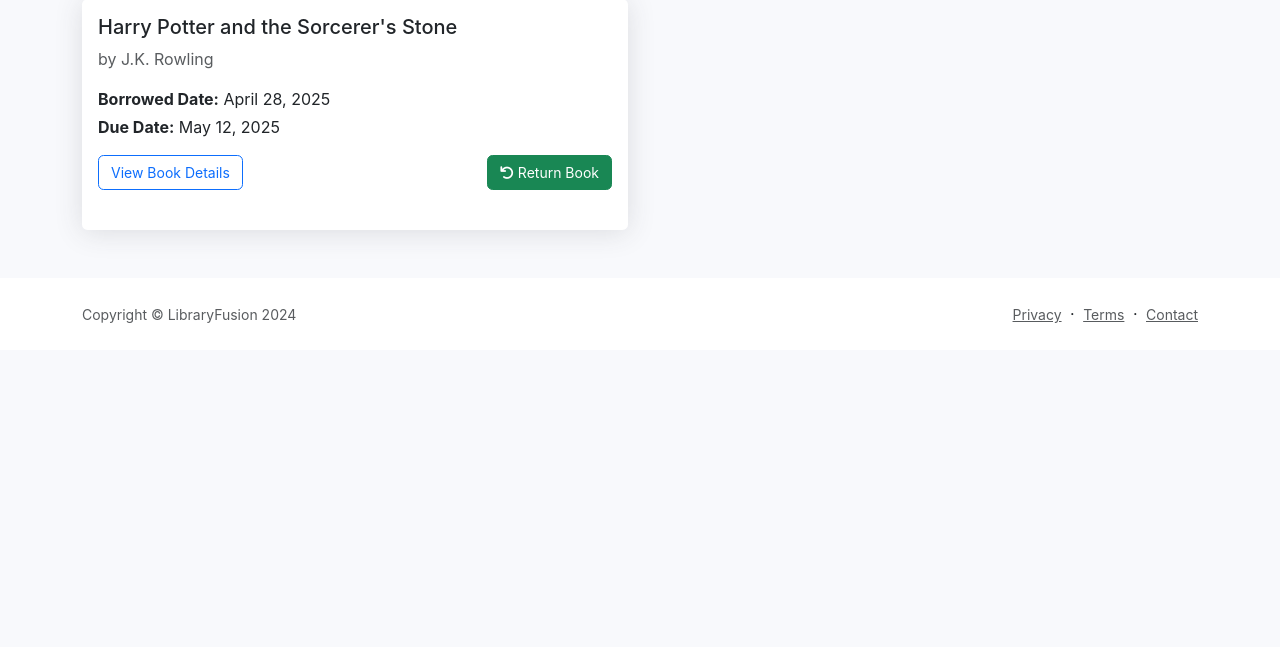
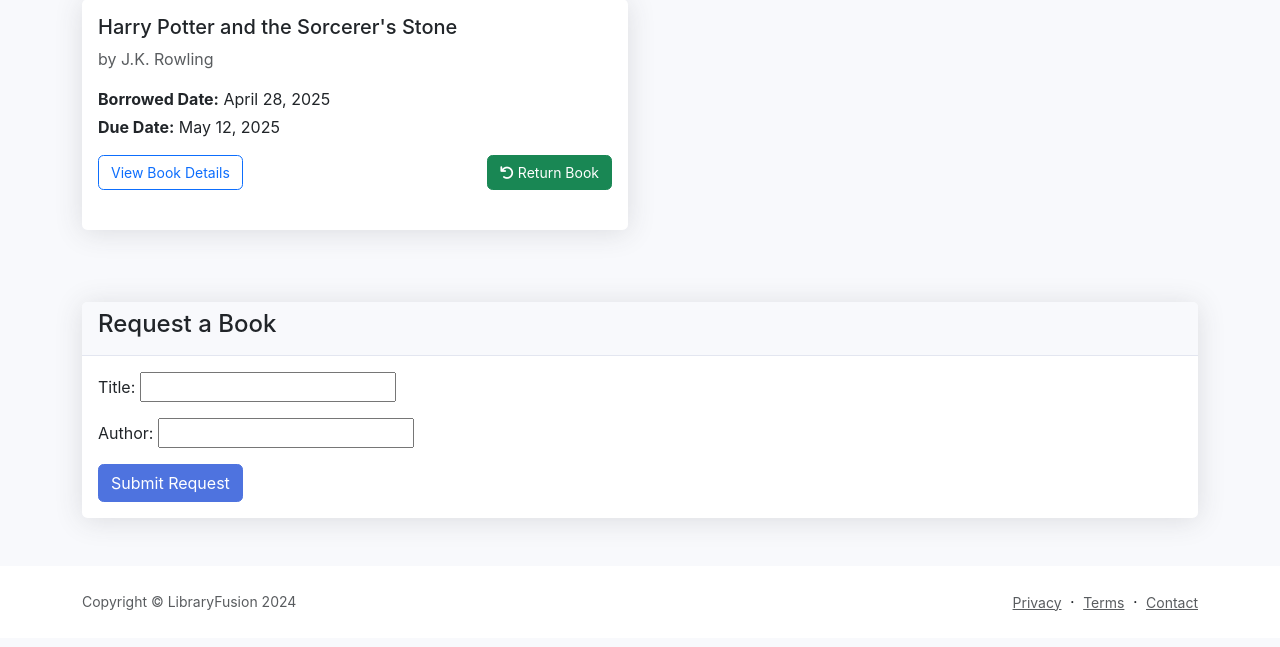
Before and after one commit to brianna-rhodes/LibraryFusion, a Django app: page /books/my-books/ in a window 1280 px wide. Shown: the part 153-800 px from the top of the page. Run offline with Django 5.2, Linux system fonts and the light colour scheme; a user stored in the database is signed in; data comes from the database, SQL or seed files in the repository.

Commit message:
added book request and allowed to edit users in managers/lib  dash

```diff
--- a/Library_manage/books/forms.py
+++ b/Library_manage/books/forms.py
@@ -1,5 +1,5 @@
 from django import forms
-from .models import Book, Category, BorrowingRecord, Order
+from .models import Book, Category, BorrowingRecord, Order, BookRequest
 
 class BookForm(forms.ModelForm):
     class Meta:
@@ -43,15 +43,7 @@ class OrderForm(forms.ModelForm):
         super().__init__(*args, **kwargs)
         self.fields['book'].queryset = Book.objects.all().order_by('title')
 
-class OrderForm(forms.ModelForm):
+class BookRequestForm(forms.ModelForm):
     class Meta:
-        model = Order
-        fields = ['book', 'quantity', 'estimated_delivery', 'notes']
-        widgets = {
-            'estimated_delivery': forms.DateInput(attrs={'type': 'date'}),
-            'notes': forms.Textarea(attrs={'rows': 3}),
-        }
-
-    def __init__(self, *args, **kwargs):
-        super().__init__(*args, **kwargs)
-        self.fields['book'].queryset = Book.objects.all().order_by('title')
+        model = BookRequest
+        fields = ['title', 'author']
--- a/Library_manage/books/models.py
+++ b/Library_manage/books/models.py
@@ -77,3 +77,17 @@ class Order(models.Model):
 
     class Meta:
         ordering = ['-order_date']
+
+class BookRequest(models.Model):
+    STATUS_CHOICES = [
+        ('PENDING', 'Pending'),
+        ('ACCEPTED', 'Accepted'),
+    ]
+    title = models.CharField(max_length=200)
+    author = models.CharField(max_length=200)
+    requester = models.ForeignKey(User, on_delete=models.CASCADE, related_name='book_requests')
+    requested_at = models.DateTimeField(auto_now_add=True)
+    status = models.CharField(max_length=10, choices=STATUS_CHOICES, default='PENDING')
+
+    def __str__(self):
+        return f"{self.title} by {self.author} (requested by {self.requester.username})"
--- a/Library_manage/books/urls.py
+++ b/Library_manage/books/urls.py
@@ -16,4 +16,7 @@ urlpatterns = [
     path('orders/<int:pk>/edit/', views.OrderUpdateView.as_view(), name='order_update'),
     path('add/', views.add_book, name='add'),
     path('import-google-book/<str:google_books_id>/', views.import_google_book, name='import_google_book'),
+    path('requests/', views.book_requests_list, name='book_requests_list'),
+    path('requests/<int:request_id>/accept/', views.accept_book_request, name='accept_book_request'),
+    path('requests/<int:request_id>/delete/', views.delete_book_request, name='delete_book_request'),
 ]
--- a/Library_manage/books/views.py
+++ b/Library_manage/books/views.py
@@ -1,13 +1,13 @@
 from django.shortcuts import render, get_object_or_404, redirect
-from django.contrib.auth.decorators import login_required
+from django.contrib.auth.decorators import login_required, user_passes_test
 from django.contrib import messages
 from django.db.models import Q, Avg
 from django.core.paginator import Paginator
 from django.utils import timezone
 from datetime import timedelta
-from .models import Book, Category, BorrowingRecord, Order
+from .models import Book, Category, BorrowingRecord, Order, BookRequest
 from reviews.models import Review
-from .forms import BookSearchForm, BorrowBookForm, OrderForm, BookForm
+from .forms import BookSearchForm, BorrowBookForm, OrderForm, BookForm, BookRequestForm
 from reviews.forms import ReviewForm
 from django.contrib.auth.mixins import LoginRequiredMixin, UserPassesTestMixin
 from django.views.generic import ListView, CreateView, UpdateView
@@ -160,8 +160,21 @@ def my_books(request):
         status='BORROWED'
     ).select_related('book')
 
+    # Book request form logic
+    if request.method == 'POST':
+        request_form = BookRequestForm(request.POST)
+        if request_form.is_valid():
+            book_request = request_form.save(commit=False)
+            book_request.requester = request.user
+            book_request.save()
+            messages.success(request, 'Your book request has been submitted!')
+            return redirect('books:my_books')
+    else:
+        request_form = BookRequestForm()
+
     context = {
         'borrowed_books': borrowed_books,
+        'request_form': request_form,
     }
     return render(request, 'books/my_books.html', context)
 
@@ -327,3 +340,28 @@ def import_google_book(request, google_books_id):
     except Exception as e:
         messages.error(request, f'Error importing book: {str(e)}')
         return redirect('books:list')
+
+@login_required
+@user_passes_test(lambda u: u.is_manager or u.is_librarian)
+def book_requests_list(request):
+    requests = BookRequest.objects.select_related('requester').order_by('-requested_at')
+    context = {'book_requests': requests}
+    return render(request, 'books/book_requests_list.html', context)
+@login_required
+@user_passes_test(lambda u: u.is_manager or u.is_librarian)
+def accept_book_request(request, request_id):
+    book_request = get_object_or_404(BookRequest, id=request_id)
+    if request.method == 'POST':
+        book_request.status = 'ACCEPTED'
+        book_request.save()
+        messages.success(request, 'Book request accepted.')
+    return redirect('books:book_requests_list')
+
+@login_required
+@user_passes_test(lambda u: u.is_manager or u.is_librarian)
+def delete_book_request(request, request_id):
+    book_request = get_object_or_404(BookRequest, id=request_id)
+    if request.method == 'POST':
+        book_request.delete()
+        messages.success(request, 'Book request deleted.')
+    return redirect('books:book_requests_list')
--- a/Library_manage/managers/urls.py
+++ b/Library_manage/managers/urls.py
@@ -31,6 +31,7 @@ urlpatterns = [
     path('users/<int:pk>/', views.user_detail, name='user_detail'),
     path('users/<int:pk>/suspend/', views.suspend_user, name='suspend_user'),
     path('users/<int:pk>/confirm-suspend/', views.confirm_suspend, name='confirm_suspend'),
+    path('users/<int:pk>/edit/', views.edit_user, name='edit_user'),
 
     # Admin Panel
     path('admin-panel/', views.admin_control_panel, name='admin_panel'),
--- a/Library_manage/templates/books/my_books.html
+++ b/Library_manage/templates/books/my_books.html
@@ -62,5 +62,19 @@
         <p class="mb-0">Please visit the library to settle your fines.</p>
     </div>
     {% endif %}
+
+    <!-- Book Request Form -->
+    <div class="card mt-5">
+        <div class="card-header">
+            <h4>Request a Book</h4>
+        </div>
+        <div class="card-body">
+            <form method="post">
+                {% csrf_token %}
+                {{ request_form.as_p }}
+                <button type="submit" class="btn btn-primary">Submit Request</button>
+            </form>
+        </div>
+    </div>
 </div>
 {% endblock %}
--- a/Library_manage/templates/librarians/dashboard.html
+++ b/Library_manage/templates/librarians/dashboard.html
@@ -27,6 +27,9 @@
                     </a>
                     <a href="{% url 'librarians:borrowing_report' %}" class="btn btn-success">
                         <i class="fas fa-chart-bar"></i> Borrowing Report
+                    </a>
+                    <a href="{% url 'books:book_requests_list' %}" class="btn btn-warning">
+                        <i class="fas fa-book"></i> View Book Requests
                     </a>
                 </div>
             </div>
--- a/Library_manage/templates/managers/dashboard.html
+++ b/Library_manage/templates/managers/dashboard.html
@@ -11,6 +11,8 @@
             <p class="lead">LibraryFusion</p>
         </div>
     </div>
+
+    {% include 'shared/google_books_search.html' %}
 
     <!-- Quick Actions -->
     <div class="row mb-4">
@@ -30,6 +32,9 @@
                         </a>
                         <a href="{% url 'managers:export_report' 'borrowings' %}" class="btn btn-success">
                             <i class="fas fa-file-export"></i> Export Reports
+                        </a>
+                        <a href="{% url 'books:book_requests_list' %}" class="btn btn-warning">
+                            <i class="fas fa-book"></i> View Book Requests
                         </a>
                     </div>
                 </div>
--- a/Library_manage/templates/managers/user_detail.html
+++ b/Library_manage/templates/managers/user_detail.html
@@ -25,6 +25,9 @@
                         <a href="{% url 'managers:suspend_user' user.pk %}" class="btn {% if user.is_active %}btn-warning{% else %}btn-success{% endif %}">
                             <i class="fas {% if user.is_active %}fa-user-slash{% else %}fa-user-check{% endif %}"></i>
                             {% if user.is_active %}Suspend User{% else %}Activate User{% endif %}
+                        </a>
+                        <a href="{% url 'managers:edit_user' user.pk %}" class="btn btn-info">
+                            <i class="fas fa-edit"></i> Edit User
                         </a>
                     </div>
                 </div>
```
Also changed, not shown: Library_manage/managers/views.py (+15 -0 lines), Library_manage/templates/books/book_requests_list.html (added, +52 -0 lines), Library_manage/books/migrations/0005_bookrequest_delete_review.py (added), Library_manage/books/migrations/0006_remove_bookrequest_additional_info_and_more.py (added), Library_manage/db.sqlite3.
